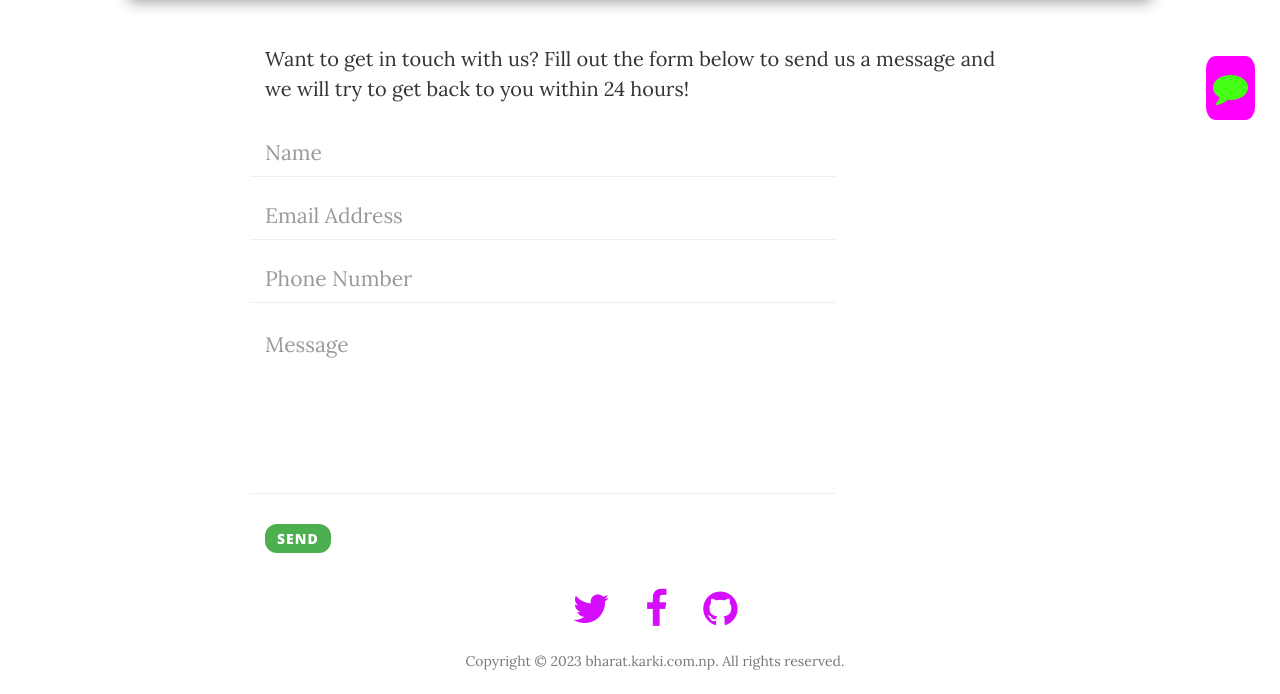
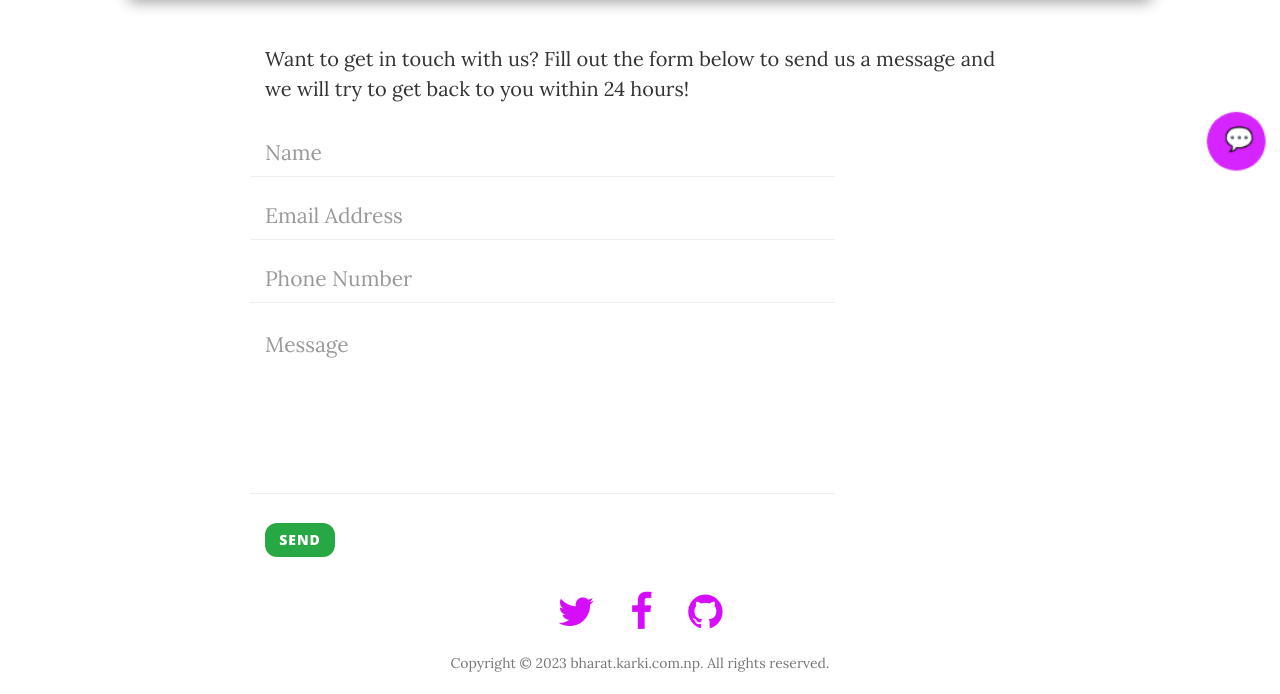
Before and after one commit to mebharat73/mebharat73.github.io, a Django app: page /accounts/contact_us/ in a window 1280 px wide. Shown: the part 600-1294 px from the top of the page. Before the commit the page ends 1270 px from the top, so only its background shows below. Run offline with Django 5.2, Linux system fonts and the light colour scheme; some libraries are stand-ins or nearby versions.

Commit message:
Chatsection

```diff
--- a/web/templates/main/contact.html
+++ b/web/templates/main/contact.html
@@ -8,13 +8,10 @@
 
 <body>
 
-
-    <!-- Page Header -->
-    <!-- Set your background image for this header on the line below. -->
     <header class="intro-header">
         <div class="slider-container">
             <div class="slides">
-                <img src="{% static 'main/image/6.jpg' %}" alt="Image 1">
+                <img src="{% static 'main/image/6.jpg' %}" alt="Image 1" class="active">
                 <img src="{% static 'main/image/11.jpg' %}" alt="Image 2">
                 <img src="{% static 'main/image/33.jpg' %}" alt="Image 3">
                 <img src="{% static 'main/image/7.jpg' %}" alt="Image 4">
@@ -32,14 +29,12 @@
             </div>
         </div>
     </header>
+
     <!-- Main Content -->
     <div class="container">
         <div class="row">
             <div class="col-lg-8 col-lg-offset-2 col-md-10 col-md-offset-1 move-up-section">
                 <p>Want to get in touch with us? Fill out the form below to send us a message and we will try to get back to you within 24 hours!</p>
-                <!-- Contact Form - Enter your email address on line 19 of the mail/contact_me.php file to make this form work. -->
-                <!-- WARNING: Some web hosts do not allow emails to be sent through forms to common mail hosts like Gmail or Yahoo. It's recommended that you use a private domain email address! -->
-                <!-- NOTE: To use the contact form, your site must be on a live web host with PHP! The form will not work locally! -->
                 <div class="row">
                     <div class="col-lg-9">
                         <form action="{% url 'contact_us' %}" method="post" class="move-up">
@@ -77,20 +72,6 @@
                             </div>
                         </form>
                     </div>
-
-                    <!-- ... (rest of the code remains the same) -->
-
-                    <!-- Contact Form - Enter your email address on line 19 of the mail/contact_me.php file to make this form work. -->
-                    <!-- WARNING: Some web hosts do not allow emails to be sent through forms to common mail hosts like Gmail or Yahoo. It's recommended that you use a private domain email address! -->
-                    <!-- NOTE: To use the contact form, your site must be on a live web host with PHP! The form will not work locally! -->
-                    <div class="row">
-                        <div class="col-lg-9">
-                            <form action="{% url 'contact_us' %}" method="post">
-                                <!-- ... (rest of the form code remains the same) -->
-                            </form>
-                        </div>
-
-                    <!-- ... (rest of the code remains the same) -->
                 </div>
                 {% if success %}
                 <p>Thank you for contacting us, {{ name }}! We will get back to you soon.</p>
@@ -98,50 +79,18 @@
             </div>
         </div>
     </div>
-        <!-- Chat Icon -->
-        <a href="{% url 'index' %}">
-            <div class="chat-icon" id="chat-icon">
-                <i class="fa fa-comment" aria-hidden="true"></i>
-            </div>
-        </a>
+
+    <!-- Chat Icon -->
+    <!-- Chat Icon -->
+    <a href="{% url 'index' %}" id="chat-link">
+        <canvas id="chatCanvas" width="75" height="75"></canvas>
+    </a>
+
+
 
 
 
     <style>
-        .custom-button {
-            background-color: #4CAF50; /* Green */
-            color: #ffffff; /* White text */
-            border-radius: 12px; /* Rounded corners */
-            cursor: pointer; /* Pointer cursor on hover */
-            padding: 2px 10px; /* Minimal padding */
-            border-width: 2px; /* Thinner border */
-            font-size: 14px; /* Same font size */
-          }
-
-          .custom-button:hover {
-            background-color: #3e8e41; /* Darker green on hover */
-          }
-
-
-
-        .chat-icon {
-            position: fixed;
-            bottom: 80px;
-            right: 25px;
-            background-color: #FF00FF;
-            color: #45ff14;
-            border-radius: 20%;
-            padding: 7px;
-            font-size: 35px;
-            cursor: pointer;
-        }
-
-        .chat-icon:hover {
-            background-color: #e714ff;
-        }
-
-
-
         .intro-header {
             position: relative;
             height: 83vh; /* Adjust height as needed */
@@ -158,7 +107,6 @@
             border: 1px solid #e714ff; /* Border width, style, and color */
             border-radius: 6px; /* Rounded corners */
             box-shadow: 0 4px 15px rgba(0, 0, 0.2, 0.4); /* Optional shadow for depth */
-
         }
 
         .slides {
@@ -194,11 +142,105 @@
             margin-top: -100px; /* Adjust this value to move the section upwards */
         }
 
+        /* Chat icon styles */
+        #chat-link {
+            position: fixed;
+            bottom: 10px;
+            right: -5px;
+            display: none; /* Initially hidden */
+            cursor: pointer; /* Change cursor to pointer on hover */
+            align-items: center;
+            justify-content: center;
+            animation: pulse 1.5s infinite; /* Add pulsing animation */
+        }
+
+        #chatCanvas {
+            width: 80px;
+            height: 80px;
+        }
 
 
+        .custom-button {
+            display: flex; /* Use flexbox for centering */
+            align-items: center; /* Center vertically */
+            justify-content: center; /* Center horizontally */
+            height: 25px; /* Set the height of the button */
+            width: 70px; /* Set the width of the button */
+            border: 2px solid #28a745; /* Set the border color and width */
+            border-radius: 12px; /* Optional: rounded corners */
+            background-color: #28a745; /* Background color */
+            color: white; /* Text color */
+            font-size: 14px; /* Font size */
+            transition: background-color 0.3s, border-color 0.3s; /* Smooth transition for hover effects */
+            cursor: pointer; /* Change cursor to pointer */
+        }
+
+        .custom-button:hover {
+            background-color: white; /* Change background color on hover */
+            color: #28a745; /* Change text color on hover */
+            border-color: #28a745; /* Change border color on hover */
+        }
+
+        .custom-button:focus {
+            outline: none; /* Remove outline on focus */
+            box-shadow: 0 0 5px rgba(40, 167, 69, 0.5); /* Optional: add shadow on focus */
+        }
+
+        /* Pulsing animation */
+        @keyframes pulse {
+            0% {
+                transform: scale(1);
+            }
+            50% {
+                transform: scale(1.1);
+            }
+            100% {
+                transform: scale(1);
+            }
+        }
+
+        /* Responsive Styles */
+        @media (max-width: 768px) {
+            .slider-container {
+                width: 90%; /* Increase width for smaller screens */
+                height: 70%; /* Decrease height for smaller screens */
+            }
+
+            .site-heading {
+                margin-top: 50px; /* Adjust margin for smaller screens */
+                font-size: 1.5em; /* Adjust font size for smaller screens */
+            }
+
+            #chatCanvas {
+                width: 60px; /* Smaller chat icon */
+                height: 60px; /* Smaller chat icon */
+            }
+        }
+
+        @media (max-width: 480px) {
+            .slider-container {
+                width: 95%; /* Further increase width for very small screens */
+                height: 60%; /* Further decrease height for very small screens */
+            }
+
+            .site-heading {
+                margin-top: 30px; /* Further adjust margin for very small screens */
+                font-size: 1.2em; /* Further adjust font size for very small screens */
+            }
+
+            #chat-link {
+                bottom: 5px; /* Adjust position for smaller screens */
+                right: 5px; /* Adjust position for smaller screens */
+            }
+        }
     </style>
 
+
+
+
+
     <script>
+        // Slideshow functionality
         let currentIndex = 0;
         const slides = document.querySelectorAll('.slides img');
 
@@ -214,12 +256,38 @@
             setTimeout(showNextSlide, slideIntervals[currentIndex]);
         }
 
+        // Show the chat icon after a certain time (e.g., 5 seconds)
+        setTimeout(function() {
+            const chatLink = document.getElementById('chat-link');
+            chatLink.style.display = 'flex'; // Show the link
+        }, 5000); // 5000 milliseconds = 5 seconds
+
         // Start the slideshow with the first interval
         setTimeout(showNextSlide, slideIntervals[currentIndex]);
+
+        // Chat icon drawing on canvas
+        const canvas = document.getElementById('chatCanvas');
+        const ctx = canvas.getContext('2d');
+
+        function drawChatBubble() {
+            ctx.clearRect(0, 0, canvas.width, canvas.height); // Clear the canvas
+
+            // Change the background color here
+            ctx.fillStyle = '#d524ff'; // Set the fill color for the bubble (green in this case)
+            ctx.beginPath();
+            ctx.arc(30, 30, 25, 0, Math.PI * 2, true); // Draw a circle
+            ctx.fill(); // Fill the circle
+
+            ctx.fillStyle = 'white'; // Set the color for the text
+            ctx.font = '20px Arial'; // Set the font size and family
+            ctx.fillText('💬', 20, 35); // Add chat icon emoji
+        }
+        // Call the draw function immediately to draw the initial state
+        drawChatBubble();
+
+        // Optionally, you can set an interval to redraw every second for animation effect
+        setInterval(drawChatBubble, 1000); // Redraw every second for animation effect
     </script>
-
-
-
-
 </body>
+</html>
 {% endblock main_content %}
```
Also changed, not shown: web/templates/main/create_blog.html (+23 -0 lines), web/templates/main/room.html (+34 -20 lines), media/profile_pictures/chori.jpg (added).
